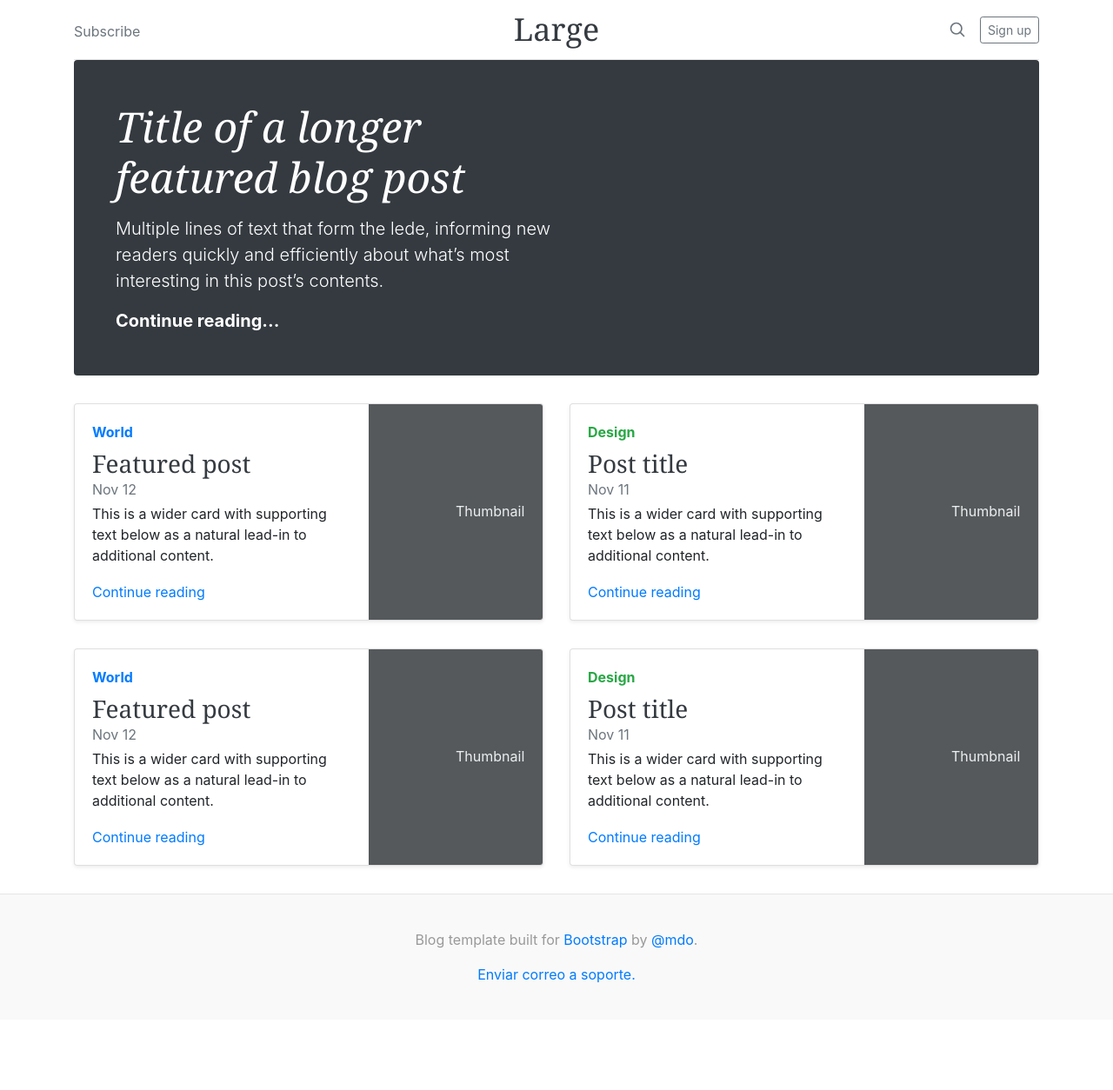
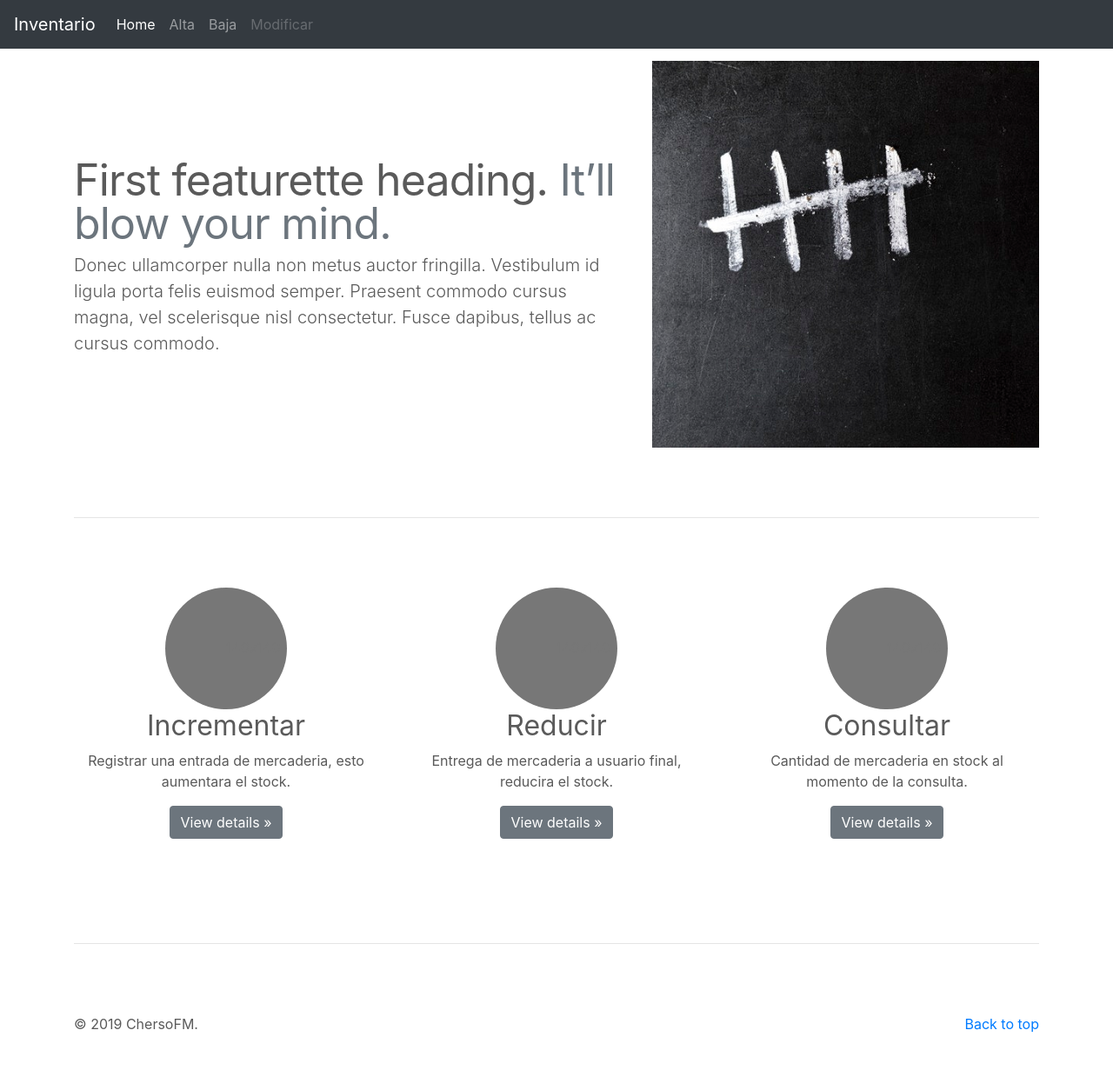
Before and after one commit to cersosimof/control_stock, a PHP site: page / in a window 1280 px wide. Shown: the whole page at 87% size. Before the commit the page ends 1131 px from the top, so only its background shows below. Run offline with PHP 8.4, Linux system fonts and the light colour scheme; some libraries are stand-ins or nearby versions.

Commit message:
Cambio total de imagen

```diff
--- a/CSS/style.css
+++ b/CSS/style.css
@@ -1,126 +1,90 @@
+/* GLOBAL STYLES
+-------------------------------------------------- */
+/* Padding below the footer and lighter body text */
 
-/* stylelint-disable selector-list-comma-newline-after */
+body {
+    padding-top: 3rem;
+    padding-bottom: 3rem;
+    color: #5a5a5a;
+  }
 
-.blog-header {
-  line-height: 1;
-  border-bottom: 1px solid #e5e5e5;
-}
 
-.blog-header-logo {
-  font-family: "Playfair Display", Georgia, "Times New Roman", serif;
-  font-size: 2.25rem;
-}
+  /* CUSTOMIZE THE CAROUSEL
+  -------------------------------------------------- */
 
-.blog-header-logo:hover {
-  text-decoration: none;
-}
+  /* Carousel base class */
+  .carousel {
+    margin-bottom: 4rem;
+  }
+  /* Since positioning the image, we need to help out the caption */
+  .carousel-caption {
+    bottom: 3rem;
+    z-index: 10;
+  }
 
-h1, h2, h3, h4, h5, h6 {
-  font-family: "Playfair Display", Georgia, "Times New Roman", serif;
-}
+  /* Declare heights because of positioning of img element */
+  .carousel-item {
+    height: 32rem;
+  }
+  .carousel-item > img {
+    position: absolute;
+    top: 0;
+    left: 0;
+    min-width: 100%;
+    height: 32rem;
+  }
 
-.display-4 {
-  font-size: 2.5rem;
-}
-@media (min-width: 768px) {
-  .display-4 {
-    font-size: 3rem;
+
+  /* MARKETING CONTENT
+  -------------------------------------------------- */
+
+  /* Center align the text within the three columns below the carousel */
+  .marketing .col-lg-4 {
+    margin-bottom: 1.5rem;
+    text-align: center;
   }
-}
+  .marketing h2 {
+    font-weight: 400;
+  }
+  .marketing .col-lg-4 p {
+    margin-right: .75rem;
+    margin-left: .75rem;
+  }
 
-.nav-scroller {
-  position: relative;
-  z-index: 2;
-  height: 2.75rem;
-  overflow-y: hidden;
-}
 
-.nav-scroller .nav {
-  display: -ms-flexbox;
-  display: flex;
-  -ms-flex-wrap: nowrap;
-  flex-wrap: nowrap;
-  padding-bottom: 1rem;
-  margin-top: -1px;
-  overflow-x: auto;
-  text-align: center;
-  white-space: nowrap;
-  -webkit-overflow-scrolling: touch;
-}
+  /* Featurettes
+  ------------------------- */
 
-.nav-scroller .nav-link {
-  padding-top: .75rem;
-  padding-bottom: .75rem;
-  font-size: .875rem;
-}
+  .featurette-divider {
+    margin: 5rem 0; /* Space out the Bootstrap <hr> more */
+  }
 
-.card-img-right {
-  height: 100%;
-  border-radius: 0 3px 3px 0;
-}
+  /* Thin out the marketing headings */
+  .featurette-heading {
+    font-weight: 300;
+    line-height: 1;
+    letter-spacing: -.05rem;
+  }
 
-.flex-auto {
-  -ms-flex: 0 0 auto;
-  flex: 0 0 auto;
-}
 
-.h-250 { height: 250px; }
-@media (min-width: 768px) {
-  .h-md-250 { height: 250px; }
-}
+  /* RESPONSIVE CSS
+  -------------------------------------------------- */
 
-/*
- * Blog name and description
- */
-.blog-title {
-  margin-bottom: 0;
-  font-size: 2rem;
-  font-weight: 400;
-}
-.blog-description {
-  font-size: 1.1rem;
-  color: #999;
-}
+  @media (min-width: 40em) {
+    /* Bump up size of carousel content */
+    .carousel-caption p {
+      margin-bottom: 1.25rem;
+      font-size: 1.25rem;
+      line-height: 1.4;
+    }
 
-@media (min-width: 40em) {
-  .blog-title {
-    font-size: 3.5rem;
+    .featurette-heading {
+      font-size: 50px;
+    }
   }
-}
 
-/* Pagination */
-.blog-pagination {
-  margin-bottom: 4rem;
-}
-.blog-pagination > .btn {
-  border-radius: 2rem;
-}
-
-/*
- * Blog posts
- */
-.blog-post {
-  margin-bottom: 4rem;
-}
-.blog-post-title {
-  margin-bottom: .25rem;
-  font-size: 2.5rem;
-}
-.blog-post-meta {
-  margin-bottom: 1.25rem;
-  color: #999;
-}
-
-/*
- * Footer
- */
-.blog-footer {
-  padding: 2.5rem 0;
-  color: #999;
-  text-align: center;
-  background-color: #f9f9f9;
-  border-top: .05rem solid #e5e5e5;
-}
-.blog-footer p:last-child {
-  margin-bottom: 0;
-}
+  @media (min-width: 62em) {
+    .featurette-heading {
+      margin-top: 7rem;
+    }
+  }
--- a/index.php
+++ b/index.php
@@ -8,125 +8,99 @@
 
 <body>
 
-<div class="container">
-  <header class="blog-header py-3">
-    <div class="row flex-nowrap justify-content-between align-items-center">
-      <div class="col-4 pt-1">
-        <a class="text-muted" href="#">Subscribe</a>
+<header>
+    <nav class="navbar navbar-expand-md navbar-dark fixed-top bg-dark">
+        <a class="navbar-brand" href="#">Inventario</a>
+        <button class="navbar-toggler" type="button" data-toggle="collapse" data-target="#navbarCollapse" aria-controls="navbarCollapse" aria-expanded="false" aria-label="Toggle navigation">
+        <span class="navbar-toggler-icon"></span>
+        </button>
+        <div class="collapse navbar-collapse" id="navbarCollapse">
+        <ul class="navbar-nav mr-auto">
+            <li class="nav-item active">
+                <a class="nav-link" href="/">Home <span class="sr-only">(current)</span></a>
+            </li>
+            <li class="nav-item">
+                <a class="nav-link" href="/alta">Alta</a>
+            </li>
+            <li class="nav-item">
+                <a class="nav-link" href="/baja">Baja</a>
+            </li>
+            <li class="nav-item">
+                <a class="nav-link disabled" href="/modif">Modificar</a>
+            </li>
+        </ul>
+        <!-- <form class="form-inline mt-2 mt-md-0">
+            <input class="form-control mr-sm-2" type="text" placeholder="Search" aria-label="Search">
+            <button class="btn btn-outline-success my-2 my-sm-0" type="submit">Buscar</button>
+        </form> -->
         </div>
-      <div class="col-4 text-center">
-        <a class="blog-header-logo text-dark" href="#">Large</a>
-      </div>
-      <div class="col-4 d-flex justify-content-end align-items-center">
-        <a class="text-muted" href="#">
-          <svg xmlns="http://www.w3.org/2000/svg" width="20" height="20" viewBox="0 0 24 24" fill="none" stroke="currentColor" stroke-width="2" stroke-linecap="round" stroke-linejoin="round" class="mx-3" focusable="false" role="img"><title>Search</title><circle cx="10.5" cy="10.5" r="7.5"></circle><line x1="21" y1="21" x2="15.8" y2="15.8"></line></svg>
-        </a>
-        <a class="btn btn-sm btn-outline-secondary" href="#">Sign up</a>
-      </div>
-    </div>
+    </nav>
 </header>
 
-  <!-- <div class="nav-scroller py-1 mb-2">
-    <nav class="nav d-flex justify-content-between">
-      <a class="p-2 text-muted" href="#">World</a>
-      <a class="p-2 text-muted" href="#">U.S.</a>
-      <a class="p-2 text-muted" href="#">Technology</a>
-      <a class="p-2 text-muted" href="#">Design</a>
-      <a class="p-2 text-muted" href="#">Culture</a>
-      <a class="p-2 text-muted" href="#">Business</a>
-      <a class="p-2 text-muted" href="#">Politics</a>
-      <a class="p-2 text-muted" href="#">Opinion</a>
-      <a class="p-2 text-muted" href="#">Science</a>
-      <a class="p-2 text-muted" href="#">Health</a>
-      <a class="p-2 text-muted" href="#">Style</a>
-      <a class="p-2 text-muted" href="#">Travel</a>
-    </nav>
-  </div> -->
 
-  <div class="jumbotron p-3 p-md-5 text-white rounded bg-dark">
-    <div class="col-md-6 px-0">
-      <h1 class="display-4 font-italic">Title of a longer featured blog post</h1>
-      <p class="lead my-3">Multiple lines of text that form the lede, informing new readers quickly and efficiently about what’s most interesting in this post’s contents.</p>
-      <p class="lead mb-0"><a href="#" class="text-white font-weight-bold">Continue reading...</a></p>
+
+
+<main role="main">
+
+
+
+  <!-- Marketing messaging and featurettes
+  ================================================== -->
+  <!-- Wrap the rest of the page in another container to center all the content. -->
+
+  <div class="container marketing">
+
+<div style='margin-top: 2%' class="row featurette">
+    <div class="col-md-7">
+    <h2 class="featurette-heading">First featurette heading. <span class="text-muted">It’ll blow your mind.</span></h2>
+    <p class="lead">Donec ullamcorper nulla non metus auctor fringilla. Vestibulum id ligula porta felis euismod semper. Praesent commodo cursus magna, vel scelerisque nisl consectetur. Fusce dapibus, tellus ac cursus commodo.</p>
+    </div>
+    <div class="col-md-5">
+    <img class="bd-placeholder-img bd-placeholder-img-lg featurette-image img-fluid mx-auto" width="500" height="500"  preserveAspectRatio="xMidYMid slice" focusable="false" role="img" aria-label="Placeholder: 500x500" src="Photos/tiza.jpg"></img>
     </div>
 </div>
 
-  <div class="row mb-2">
-    <div class="col-md-6">
-      <div class="card flex-md-row mb-4 shadow-sm h-md-250">
-        <div class="card-body d-flex flex-column align-items-start">
-          <strong class="d-inline-block mb-2 text-primary">World</strong>
-          <h3 class="mb-0">
-            <a class="text-dark" href="#">Featured post</a>
-          </h3>
-          <div class="mb-1 text-muted">Nov 12</div>
-          <p class="card-text mb-auto">This is a wider card with supporting text below as a natural lead-in to additional content.</p>
-          <a href="#">Continue reading</a>
+<hr class="featurette-divider">
+
+    <!-- Three columns of text below the carousel -->
+    <div class="row">
+      <div class="col-lg-4">
+        <svg class="bd-placeholder-img rounded-circle" width="140" height="140" xmlns="http://www.w3.org/2000/svg" preserveAspectRatio="xMidYMid slice" focusable="false" role="img" aria-label="Placeholder: 140x140"><title>Placeholder</title><rect fill="#777" width="100%" height="100%"></rect><text fill="#777" dy=".3em" x="50%" y="50%">140x140</text></svg>
+        <h2>Incrementar</h2>
+        <p>Registrar una entrada de mercaderia, esto aumentara el stock.</p>
+        <p><a class="btn btn-secondary" href="#" role="button">View details »</a></p>
       </div>
-        <svg class="bd-placeholder-img card-img-right flex-auto d-none d-lg-block" width="200" height="250" xmlns="http://www.w3.org/2000/svg" preserveAspectRatio="xMidYMid slice" focusable="false" role="img" aria-label="Placeholder: Thumbnail"><title>Placeholder</title><rect fill="#55595c" width="100%" height="100%"></rect><text fill="#eceeef" dy=".3em" x="50%" y="50%">Thumbnail</text></svg>
+      <div class="col-lg-4">
+        <svg class="bd-placeholder-img rounded-circle" width="140" height="140" xmlns="http://www.w3.org/2000/svg" preserveAspectRatio="xMidYMid slice" focusable="false" role="img" aria-label="Placeholder: 140x140"><title>Placeholder</title><rect fill="#777" width="100%" height="100%"></rect><text fill="#777" dy=".3em" x="50%" y="50%">140x140</text></svg>
+        <h2>Reducir</h2>
+        <p>Entrega de mercaderia a usuario final, reducira el stock.</p>
+        <p><a class="btn btn-secondary" href="#" role="button">View details »</a></p>
       </div>
-    </div>
-    <div class="col-md-6">
-      <div class="card flex-md-row mb-4 shadow-sm h-md-250">
-        <div class="card-body d-flex flex-column align-items-start">
-          <strong class="d-inline-block mb-2 text-success">Design</strong>
-          <h3 class="mb-0">
-            <a class="text-dark" href="#">Post title</a>
-          </h3>
-          <div class="mb-1 text-muted">Nov 11</div>
-          <p class="card-text mb-auto">This is a wider card with supporting text below as a natural lead-in to additional content.</p>
-          <a href="#">Continue reading</a>
-        </div>
-        <svg class="bd-placeholder-img card-img-right flex-auto d-none d-lg-block" width="200" height="250" xmlns="http://www.w3.org/2000/svg" preserveAspectRatio="xMidYMid slice" focusable="false" role="img" aria-label="Placeholder: Thumbnail"><title>Placeholder</title><rect fill="#55595c" width="100%" height="100%"></rect><text fill="#eceeef" dy=".3em" x="50%" y="50%">Thumbnail</text></svg>
-      </div>
+      <div class="col-lg-4">
+        <svg class="bd-placeholder-img rounded-circle" width="140" height="140" xmlns="http://www.w3.org/2000/svg" preserveAspectRatio="xMidYMid slice" focusable="false" role="img" aria-label="Placeholder: 140x140"><title>Placeholder</title><rect fill="#777" width="100%" height="100%"></rect><text fill="#777" dy=".3em" x="50%" y="50%">140x140</text></svg>
+        <h2>Consultar</h2>
+        <p>Cantidad de mercaderia en stock al momento de la consulta.</p>
+        <p><a class="btn btn-secondary" href="#" role="button">View details »</a></p>
       </div>
     </div>
 
+<hr class="featurette-divider">
 
-  <div class="row mb-2">
-    <div class="col-md-6">
-      <div class="card flex-md-row mb-4 shadow-sm h-md-250">
-        <div class="card-body d-flex flex-column align-items-start">
-          <strong class="d-inline-block mb-2 text-primary">World</strong>
-          <h3 class="mb-0">
-            <a class="text-dark" href="#">Featured post</a>
-          </h3>
-          <div class="mb-1 text-muted">Nov 12</div>
-          <p class="card-text mb-auto">This is a wider card with supporting text below as a natural lead-in to additional content.</p>
-          <a href="#">Continue reading</a>
-        </div>
-        <svg class="bd-placeholder-img card-img-right flex-auto d-none d-lg-block" width="200" height="250" xmlns="http://www.w3.org/2000/svg" preserveAspectRatio="xMidYMid slice" focusable="false" role="img" aria-label="Placeholder: Thumbnail"><title>Placeholder</title><rect fill="#55595c" width="100%" height="100%"></rect><text fill="#eceeef" dy=".3em" x="50%" y="50%">Thumbnail</text></svg>
-      </div>
-    </div>
-    <a href="">
-        <div class="col-md-6">
-        <div class="card flex-md-row mb-4 shadow-sm h-md-250">
-            <div class="card-body d-flex flex-column align-items-start">
-            <strong class="d-inline-block mb-2 text-success">Design</strong>
-            <h3 class="mb-0">
-                <a class="text-dark" href="#">Post title</a>
-            </h3>
-            <div class="mb-1 text-muted">Nov 11</div>
-            <p class="card-text mb-auto">This is a wider card with supporting text below as a natural lead-in to additional content.</p>
-            <a href="#">Continue reading</a>
-            </div>
-            <svg class="bd-placeholder-img card-img-right flex-auto d-none d-lg-block" width="200" height="250" xmlns="http://www.w3.org/2000/svg" preserveAspectRatio="xMidYMid slice" focusable="false" role="img" aria-label="Placeholder: Thumbnail"><title>Placeholder</title><rect fill="#55595c" width="100%" height="100%"></rect><text fill="#eceeef" dy=".3em" x="50%" y="50%">Thumbnail</text></svg>
-        </div>
-        </div>
-        </a>
-  </div>
-</div>
   </div>
 
 
+  <!-- FOOTER -->
 
-<footer class="blog-footer">
-  <p>Blog template built for <a href="https://getbootstrap.com/">Bootstrap</a> by <a href="https://twitter.com/mdo">@mdo</a>.</p>
-  <p>
-    <a href="#">Enviar correo a soporte.</a>
-  </p>
+
+  <footer class="container">
+    <p class="float-right"><a href="#">Back to top</a></p>
+    <p>© 2019 ChersoFM.     <!-- <a href="#">Privacy</a> · <a href="#">Terms</a> --> </p>
   </footer>
+</main>
+<script src="https://code.jquery.com/jquery-3.3.1.slim.min.js" integrity="sha384-q8i/X+965DzO0rT7abK41JStQIAqVgRVzpbzo5smXKp4YfRvH+8abtTE1Pi6jizo" crossorigin="anonymous"></script>
 
 </body>
 
+
+
 </html>
```
Also changed, not shown: Photos/tiza.jpg (added). Lines whose indentation alone changed are shown as unchanged.
